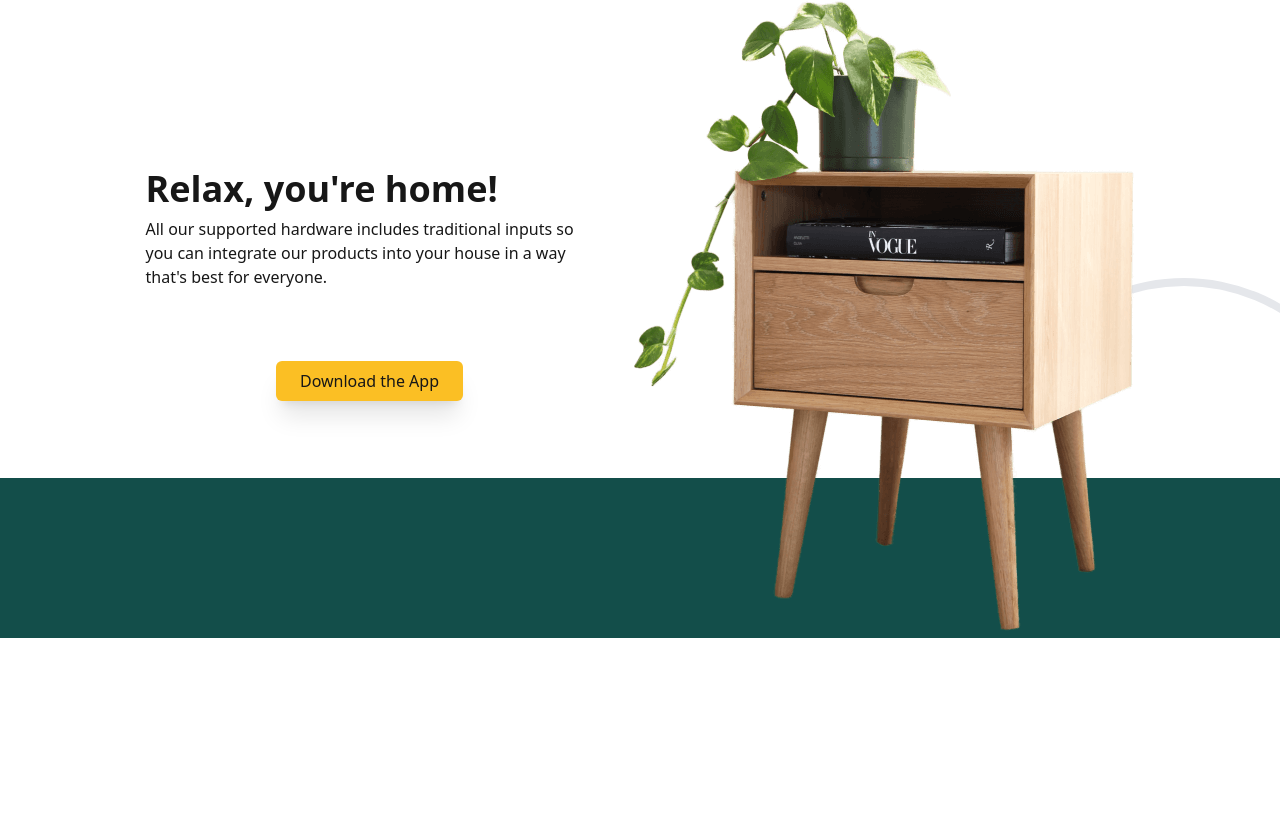
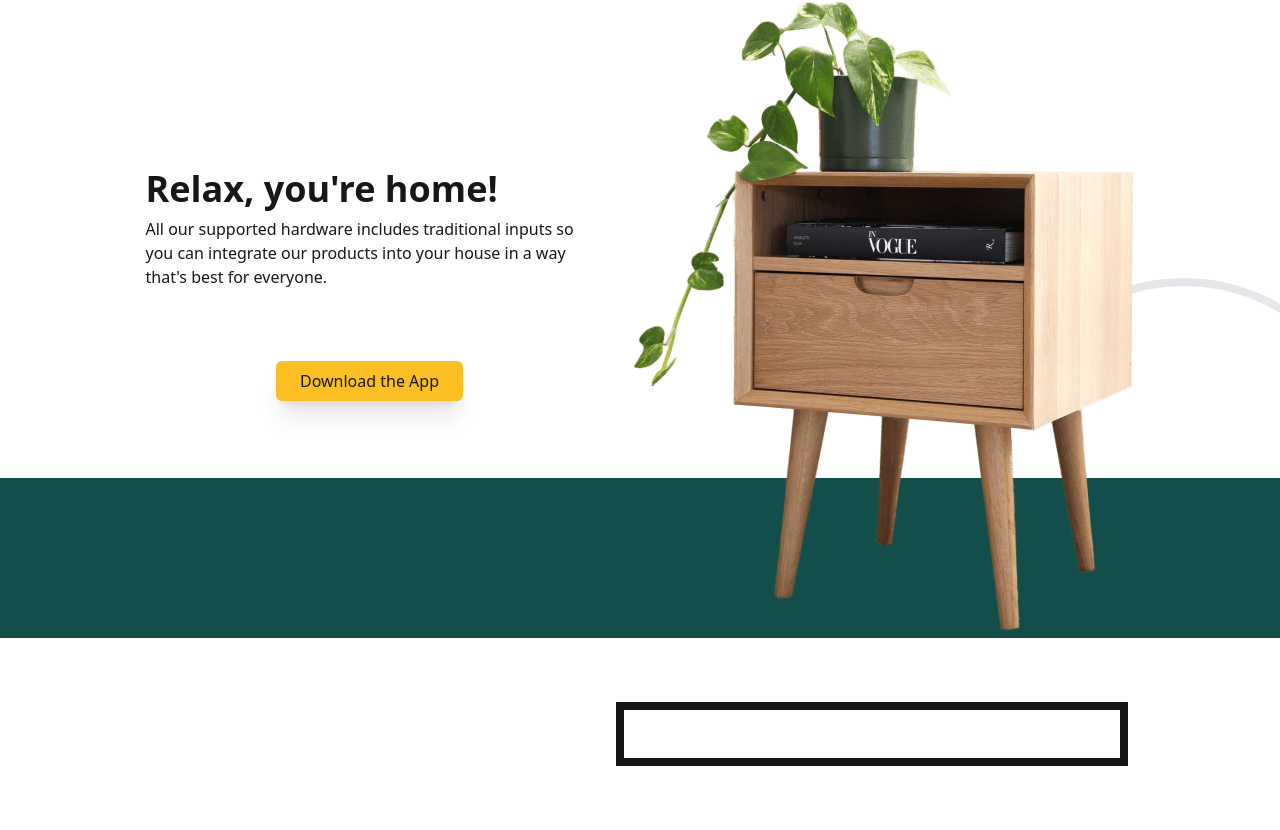
Before and after one commit to alliums-p/homesmart-tailwind, a website built with Vite: page index.html in a window 1280 px wide. Shown: the part 1996-2826 px from the top of the page. Before the commit the page ends 2634 px from the top, so only its background shows below. Built offline with nearby package versions, Linux system fonts and the light colour scheme.

Commit message:
starting form creation for contact

```diff
--- a/index.html
+++ b/index.html
@@ -220,6 +220,17 @@
 
     </main>
 
+    <section aria-labelledby="contact" class="container mx-auto px-8 overflow-hidden">
+      <div class="flex flex-wrap justify-center gap-12 md:gap-6 lg:gap-20">
+        <div class="md:flex-1 md:max-w-sm relative">
+
+        </div>
+        <form class="relative border-8 border-neutral-900 p-6 rounded-lggrid gap-8 md:flex-1 md:max-w-lg my-4 md:my-12 lg:my-16 bg-white dark:bg-neutral-800 w-full">
+
+        </form>
+      </div>
+    </section>
+
     <script type="module" src="/main.js"></script>
   </body>
 </html>
```
